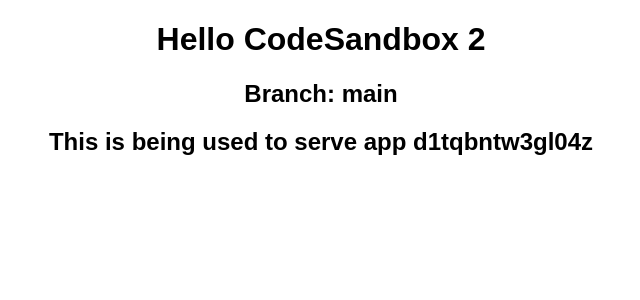
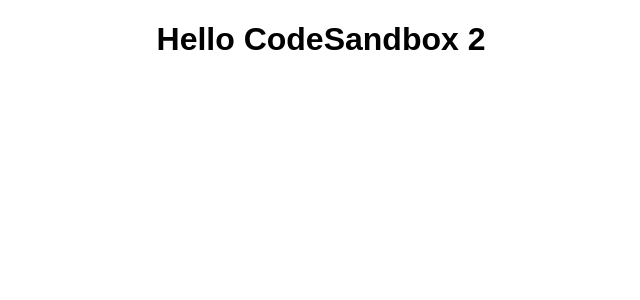
Before and after one commit to wlee221/react-codesandbox-2, a React (Create React App) app: page / in a window 1280 px wide. Shown: the top 300 px of the page, without its empty margins (319-959 px from the left). Built offline with nearby package versions, Linux system fonts and the light colour scheme.

Commit message:
Update App.js

```diff
--- a/src/App.js
+++ b/src/App.js
@@ -4,8 +4,6 @@
   return (
     <div className="App">
       <h1>Hello CodeSandbox 2</h1>
-      <h2>Branch: main</h2>
-      <h2>This is being used to serve app d1tqbntw3gl04z</h2>
     </div>
   );
 }
```
